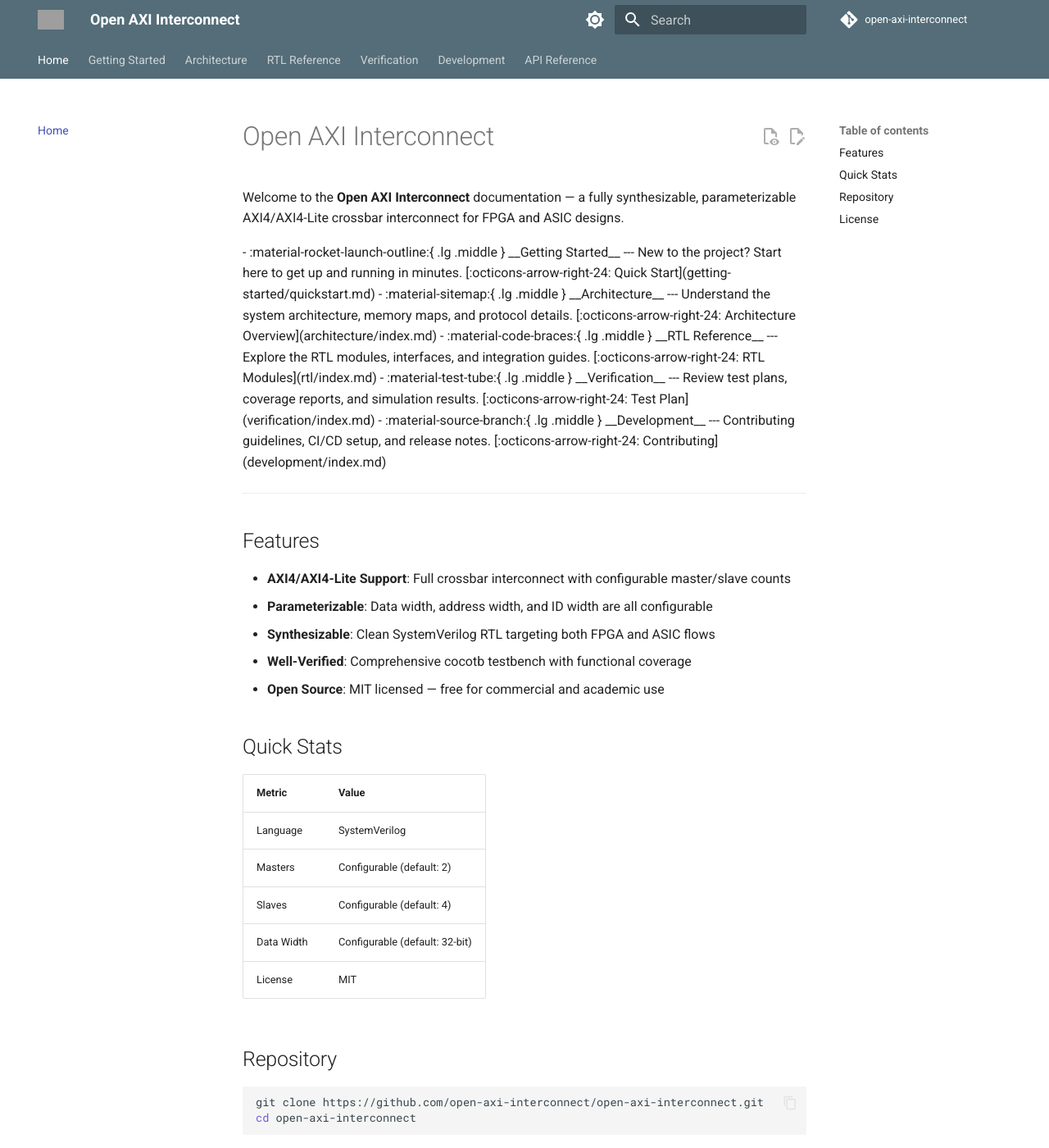
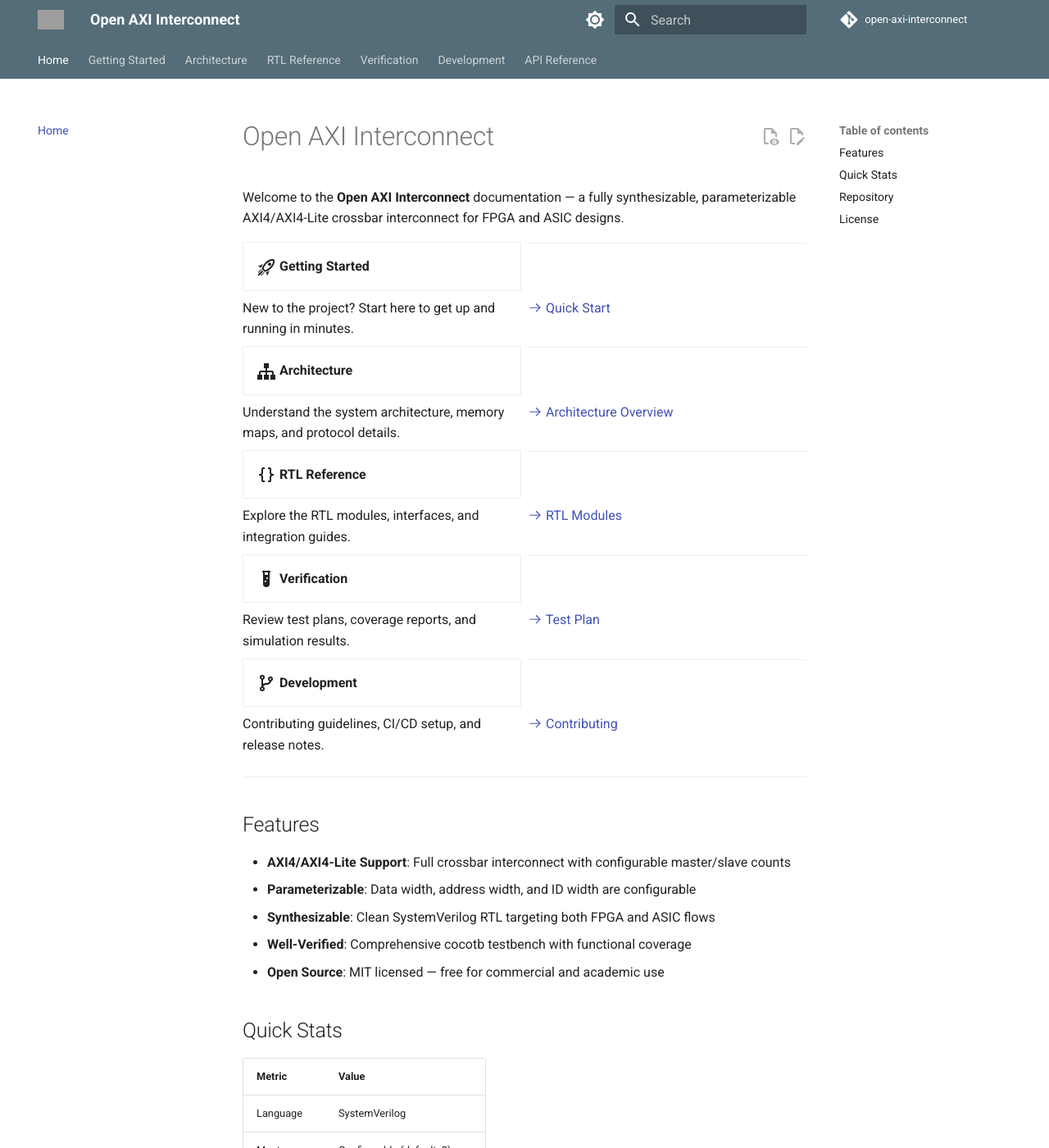
Before and after one commit to BigNixon/open-axi-interconnect, an MkDocs documentation site: the page built from docs/index.md, in a window 1280 px wide and 1400 px high. Shown: the whole window at 82% size. Built offline with MkDocs 1.6.1 and Material for MkDocs 9.7.7, drawn with Linux system fonts in a browser that asks for light colours; comment, search, counter and statistics services are not loaded; the version menu is left out; grey boxes are pictures that could not be loaded.

Commit message:
fix docs

```diff
--- a/docs/index.md
+++ b/docs/index.md
@@ -4,45 +4,45 @@ Welcome to the **Open AXI Interconnect** documentation — a fully synthesizable
 
 <div class="grid cards" markdown>
 
--   :material-rocket-launch-outline:{ .lg .middle } __Getting Started__
+* :material-rocket-launch-outline:{ .lg .middle } **Getting Started**
 
-    ---
+  ---
 
-    New to the project? Start here to get up and running in minutes.
+  New to the project? Start here to get up and running in minutes.
 
-    [:octicons-arrow-right-24: Quick Start](getting-started/quickstart.md)
+  [:octicons-arrow-right-24: Quick Start](getting-started/quickstart.md)
 
--   :material-sitemap:{ .lg .middle } __Architecture__
+* :material-sitemap:{ .lg .middle } **Architecture**
 
-    ---
+  ---
 
-    Understand the system architecture, memory maps, and protocol details.
+  Understand the system architecture, memory maps, and protocol details.
 
-    [:octicons-arrow-right-24: Architecture Overview](architecture/index.md)
+  [:octicons-arrow-right-24: Architecture Overview](architecture/index.md)
 
--   :material-code-braces:{ .lg .middle } __RTL Reference__
+* :material-code-braces:{ .lg .middle } **RTL Reference**
 
-    ---
+  ---
 
-    Explore the RTL modules, interfaces, and integration guides.
+  Explore the RTL modules, interfaces, and integration guides.
 
-    [:octicons-arrow-right-24: RTL Modules](rtl/index.md)
+  [:octicons-arrow-right-24: RTL Modules](rtl/index.md)
 
--   :material-test-tube:{ .lg .middle } __Verification__
+* :material-test-tube:{ .lg .middle } **Verification**
 
-    ---
+  ---
 
-    Review test plans, coverage reports, and simulation results.
+  Review test plans, coverage reports, and simulation results.
 
-    [:octicons-arrow-right-24: Test Plan](verification/index.md)
+  [:octicons-arrow-right-24: Test Plan](verification/index.md)
 
--   :material-source-branch:{ .lg .middle } __Development__
+* :material-source-branch:{ .lg .middle } **Development**
 
-    ---
+  ---
 
-    Contributing guidelines, CI/CD setup, and release notes.
+  Contributing guidelines, CI/CD setup, and release notes.
 
-    [:octicons-arrow-right-24: Contributing](development/index.md)
+  [:octicons-arrow-right-24: Contributing](development/index.md)
 
 </div>
 
@@ -50,21 +50,21 @@ Welcome to the **Open AXI Interconnect** documentation — a fully synthesizable
 
 ## Features
 
-- **AXI4/AXI4-Lite Support**: Full crossbar interconnect with configurable master/slave counts
-- **Parameterizable**: Data width, address width, and ID width are all configurable
-- **Synthesizable**: Clean SystemVerilog RTL targeting both FPGA and ASIC flows
-- **Well-Verified**: Comprehensive cocotb testbench with functional coverage
-- **Open Source**: MIT licensed — free for commercial and academic use
+* **AXI4/AXI4-Lite Support**: Full crossbar interconnect with configurable master/slave counts
+* **Parameterizable**: Data width, address width, and ID width are configurable
+* **Synthesizable**: Clean SystemVerilog RTL targeting both FPGA and ASIC flows
+* **Well-Verified**: Comprehensive cocotb testbench with functional coverage
+* **Open Source**: MIT licensed — free for commercial and academic use
 
 ## Quick Stats
 
-| Metric | Value |
-|--------|-------|
-| Language | SystemVerilog |
-| Masters | Configurable (default: 2) |
-| Slaves | Configurable (default: 4) |
+| Metric     | Value                          |
+| ---------- | ------------------------------ |
+| Language   | SystemVerilog                  |
+| Masters    | Configurable (default: 2)      |
+| Slaves     | Configurable (default: 4)      |
 | Data Width | Configurable (default: 32-bit) |
-| License | MIT |
+| License    | MIT                            |
 
 ## Repository
 
--- a/mkdocs.yml
+++ b/mkdocs.yml
@@ -60,6 +60,8 @@ plugins:
 markdown_extensions:
   - admonition
   - pymdownx.details
+  - attr_list
+  - md_in_html
   - pymdownx.superfences:
       custom_fences:
         - name: mermaid
```
Also changed, not shown: site/getting-started/index.html, site/index.html, site/search/search_index.json.
